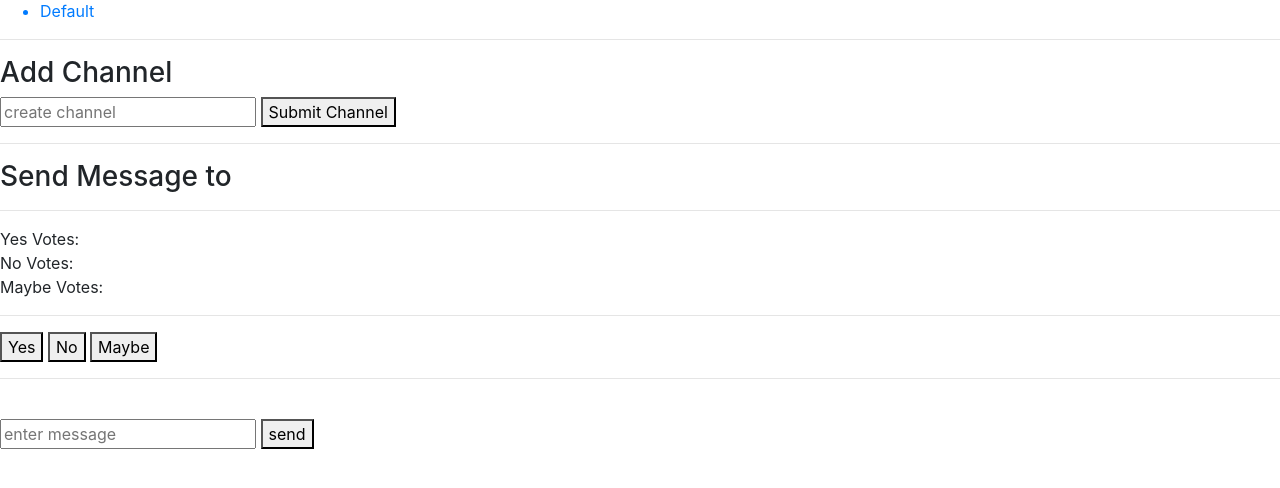
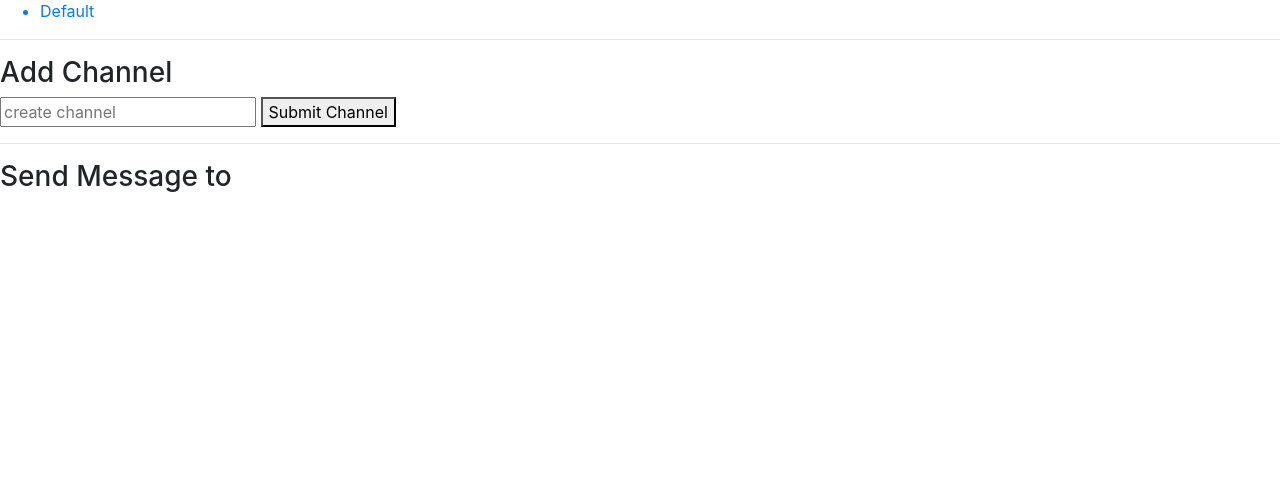
Before and after one commit to cricketthomas/cs50w, a Flask app: page / in a window 1280 px wide. Shown: the part 208-696 px from the top of the page. Run offline with Flask 2, Linux system fonts and the light colour scheme; some libraries are stand-ins or nearby versions.

Commit message:
removing code which is not needed

```diff
--- a/project2/application.py
+++ b/project2/application.py
@@ -57,15 +57,6 @@ def current_channel(channel_name):
 
 
 # SOCKET.IO
-votes = {"yes": 0, "no": 0, "maybe": 0}
-
-
-@socketio.on("submit vote")
-def vote(data):
-    selection = data["selection"]
-    votes[selection] += 1
-    emit("vote totals", votes, broadcast=True)
-
 
 @socketio.on("submit message")
 def message(data):
@@ -89,14 +80,3 @@ def add_channel(data):
 
 if __name__ == "__main__":
     socketio.run(app, debug=False)
-
-"""
- messages.update(
-        {
-            "channel": data["channel"],
-            "user": data["user"],
-            "message": data["message"],
-            "time": data["time"],
-        }
-    )
-"""
--- a/project2/static/index.js
+++ b/project2/static/index.js
@@ -22,30 +22,12 @@
       // Connect to websocket
       var socket = io.connect(location.protocol + '//' + document.domain + ':' + location.port);
 
-      // When connected, configure buttons
-      socket.on('connect', () => {
-          console.log('connected');
-          // Each button should emit a "submit vote" event
-          document.querySelectorAll('button').forEach(button => {
-              button.onclick = () => {
-                  const selection = button.dataset.vote;
-                  socket.emit('submit vote', {
-                      'selection': selection
-                  });
-              };
-          });
-      });
-      // When a new vote is announced, add to the unordered list
-      socket.on('vote totals', data => {
-          document.querySelector('#yes').innerHTML = data.yes;
-          document.querySelector('#no').innerHTML = data.no;
-          document.querySelector('#maybe').innerHTML = data.maybe;
-      });
 
 
       // Sending and Emiting Messages
       socket.on('connect', () => {
           console.log('connected message');
+          try {
               document.querySelector('#send').onclick = function () {
                   const message = document.querySelector('#messages').value;
                   socket.emit('submit message', {
@@ -61,6 +43,11 @@
 
               };
 
+          } catch (error) {
+              console.log(`This page is missing elements causing: ${error}`);
+          }
+
+
       });
       socket.on('announce message', data => {
           const li = document.createElement('li');
@@ -69,10 +56,8 @@
               li.innerHTML = `${data.user} says: ${data.message} at ${data.time}`;
               document.querySelector('#msg').append(li);
           }
-          console.log(data)
+          console.log(data);
       });
-
-
 
 
       // Sending New Channels
@@ -99,3 +84,26 @@
       });
 
   });
+
+  /*
+   // When connected, configure buttons
+      socket.on('connect', () => {
+          console.log('connected');
+          // Each button should emit a "submit vote" event
+          document.querySelectorAll('button').forEach(button => {
+              button.onclick = () => {
+                  const selection = button.dataset.vote;
+                  socket.emit('submit vote', {
+                      'selection': selection
+                  });
+              };
+          });
+      });
+      // When a new vote is announced, add to the unordered list
+      socket.on('vote totals', data => {
+          document.querySelector('#yes').innerHTML = data.yes;
+          document.querySelector('#no').innerHTML = data.no;
+          document.querySelector('#maybe').innerHTML = data.maybe;
+      });
+
+  */
--- a/project2/templates/index.html
+++ b/project2/templates/index.html
@@ -39,20 +39,7 @@ Index
 
 <hr>
 <h3>Send Message to</h3>
-<hr>
-
-<div>Yes Votes: <span id="yes"></span></div>
-<div>No Votes: <span id="no"></span></div>
-<div>Maybe Votes: <span id="maybe"><span></div>
-<hr>
-<button data-vote="yes">Yes</button>
-<button data-vote="no">No</button>
-<button data-vote="maybe">Maybe</button>
 
 
-<hr><br>
-<input type="text" id="messages" placeholder="enter message">
-<button id="send">send</button>
-<ul id="msg"></ul>
 
 {% endblock %}
```
Also changed, not shown: project2/templates/current_channel.html (+13 -11 lines), 1 other file. Lines whose indentation alone changed are shown as unchanged.
